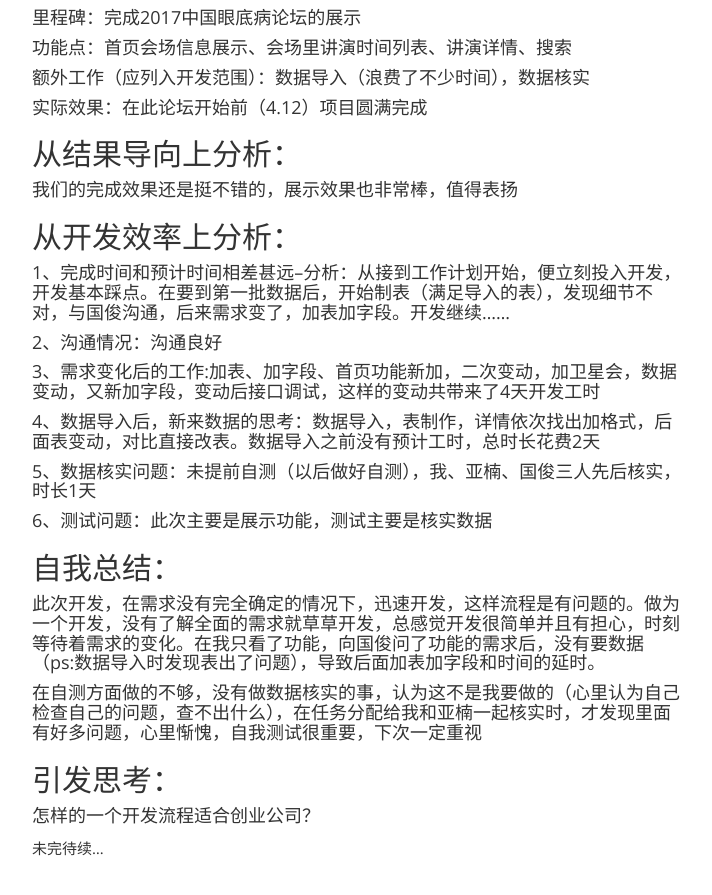
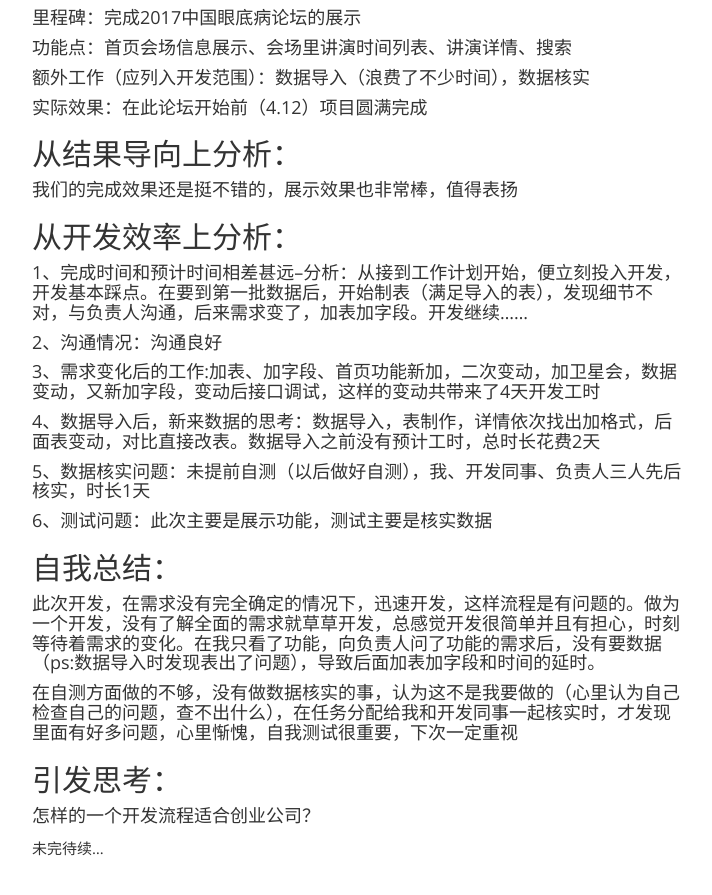
Before and after one commit to KuJMSliwang/KuJMSliwang.github.io, a Jekyll site: the page built from _posts/2017-04-14-Getting-Started.md, in a window 1280 px wide and 900 px high, scrolled down 396 px. Shown: the top 895 px of the window, without its empty margins (283-995 px from the left). Built offline with Jekyll 4.4.1, drawn with Linux system fonts in a browser that asks for light colours.

```diff
--- a/_posts/2017-04-14-Getting-Started.md
+++ b/_posts/2017-04-14-Getting-Started.md
@@ -20,16 +20,16 @@
 #### 我们的完成效果还是挺不错的，展示效果也非常棒，值得表扬
 
 ## 从开发效率上分析：
-#### 1、完成时间和预计时间相差甚远--分析：从接到工作计划开始，便立刻投入开发，开发基本踩点。在要到第一批数据后，开始制表（满足导入的表），发现细节不对，与国俊沟通，后来需求变了，加表加字段。开发继续......
+#### 1、完成时间和预计时间相差甚远--分析：从接到工作计划开始，便立刻投入开发，开发基本踩点。在要到第一批数据后，开始制表（满足导入的表），发现细节不对，与负责人沟通，后来需求变了，加表加字段。开发继续......
 #### 2、沟通情况：沟通良好
 #### 3、需求变化后的工作:加表、加字段、首页功能新加，二次变动，加卫星会，数据变动，又新加字段，变动后接口调试，这样的变动共带来了4天开发工时
 #### 4、数据导入后，新来数据的思考：数据导入，表制作，详情依次找出加格式，后面表变动，对比直接改表。数据导入之前没有预计工时，总时长花费2天
-#### 5、数据核实问题：未提前自测（以后做好自测），我、亚楠、国俊三人先后核实，时长1天
+#### 5、数据核实问题：未提前自测（以后做好自测），我、开发同事、负责人三人先后核实，时长1天
 #### 6、测试问题：此次主要是展示功能，测试主要是核实数据
 
 ## 自我总结：
-#### 此次开发，在需求没有完全确定的情况下，迅速开发，这样流程是有问题的。做为一个开发，没有了解全面的需求就草草开发，总感觉开发很简单并且有担心，时刻等待着需求的变化。在我只看了功能，向国俊问了功能的需求后，没有要数据（ps:数据导入时发现表出了问题），导致后面加表加字段和时间的延时。
-#### 在自测方面做的不够，没有做数据核实的事，认为这不是我要做的（心里认为自己检查自己的问题，查不出什么），在任务分配给我和亚楠一起核实时，才发现里面有好多问题，心里惭愧，自我测试很重要，下次一定重视
+#### 此次开发，在需求没有完全确定的情况下，迅速开发，这样流程是有问题的。做为一个开发，没有了解全面的需求就草草开发，总感觉开发很简单并且有担心，时刻等待着需求的变化。在我只看了功能，向负责人问了功能的需求后，没有要数据（ps:数据导入时发现表出了问题），导致后面加表加字段和时间的延时。
+#### 在自测方面做的不够，没有做数据核实的事，认为这不是我要做的（心里认为自己检查自己的问题，查不出什么），在任务分配给我和开发同事一起核实时，才发现里面有好多问题，心里惭愧，自我测试很重要，下次一定重视
 ## 引发思考：
 #### 怎样的一个开发流程适合创业公司？
 未完待续...
```
